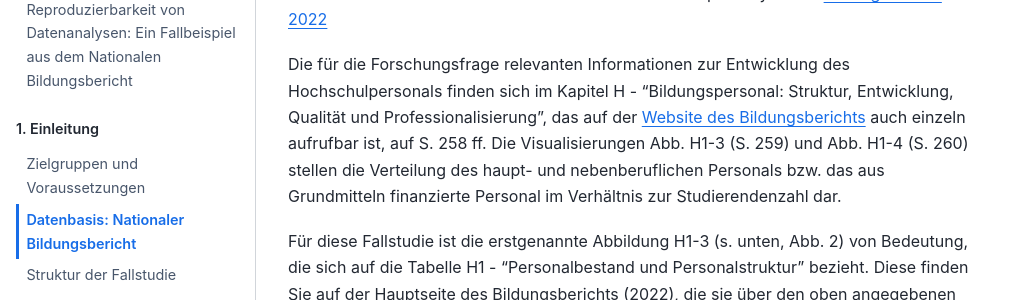
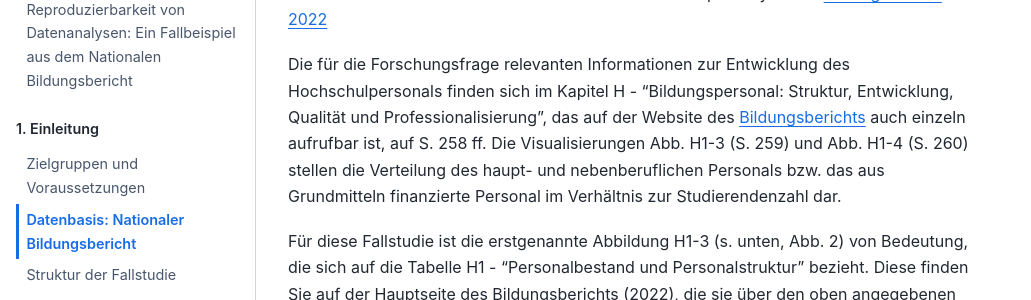
Before and after one commit to quadriga-dk/Tabelle-Fallstudie-1, a Jupyter Book: the page built from Markdown/03_Datenbasis.md, in a window 1280 px wide and 900 px high, scrolled down 393 px. Shown: the part 206-506 px from the top of the window, without its empty margins (0-1031 px from the left). Built offline with Jupyter Book 1.0.4 settings and Sphinx 7.4.7 and the Sphinx Book theme 1.1.4, drawn with Linux system fonts in a browser that asks for light colours.

```diff
--- a/Markdown/03_Datenbasis.md
+++ b/Markdown/03_Datenbasis.md
@@ -9,7 +9,7 @@ Bitte beachten Sie, dass diese Fallstudie sich auf den Bildungsbericht **2022**
 
 Alternativ können Sie den Bericht auch aus unserem Repository laden: [Bildungsbericht 2022](Data/bildungsbericht-2022.pdf)
 
-Die für die Forschungsfrage relevanten Informationen zur Entwicklung des Hochschulpersonals finden sich im Kapitel H - "Bildungspersonal: Struktur, Entwicklung, Qualität und Professionalisierung", das auf der <a href="https://www.bildungsbericht.de/de/bildungsberichte-seit-2006/bildungsbericht-2022/pdf-dateien-2022/bildungsbericht-2022-kapitel-h.pdf" target="_blank">Website des Bildungsberichts</a> auch einzeln aufrufbar ist, auf S. 258 ff. Die Visualisierungen Abb. H1-3 (S. 259) und Abb. H1-4 (S. 260) stellen die Verteilung des haupt- und nebenberuflichen Personals bzw. das aus Grundmitteln finanzierte Personal im Verhältnis zur Studierendenzahl dar.
+Die für die Forschungsfrage relevanten Informationen zur Entwicklung des Hochschulpersonals finden sich im Kapitel H - "Bildungspersonal: Struktur, Entwicklung, Qualität und Professionalisierung", das auf der Website des <a href="https://www.bildungsbericht.de/de/bildungsberichte-seit-2006/bildungsbericht-2022/pdf-dateien-2022/bildungsbericht-2022-kapitel-h.pdf" target="_blank">Bildungsberichts</a> auch einzeln aufrufbar ist, auf S. 258 ff. Die Visualisierungen Abb. H1-3 (S. 259) und Abb. H1-4 (S. 260) stellen die Verteilung des haupt- und nebenberuflichen Personals bzw. das aus Grundmitteln finanzierte Personal im Verhältnis zur Studierendenzahl dar.
 
 Für diese Fallstudie ist die erstgenannte Abbildung H1-3 (s. unten, Abb. 2) von Bedeutung, die sich auf die Tabelle H1 - "Personalbestand und Personalstruktur" bezieht. Diese finden Sie auf der Hauptseite des Bildungsberichts (2022), die sie über den oben angegebenen Link erreichen. Alternativ können Sie den Tabellenanhang über das zu dieser Fallstudie bereitgestellte Repository ([Excel-Tabelle](Data/h1-anhang.xlsx)) oder über die <a href="https://www.bildungsbericht.de/de/bildungsberichte-seit-2006/bildungsbericht-2022/excel-bildungsbericht-2022/h1-anhang.xlsx">Website des Bildungsberichts</a> direkt herunterladen.
 
```
